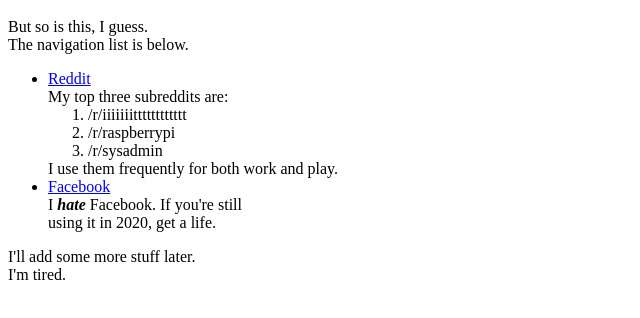
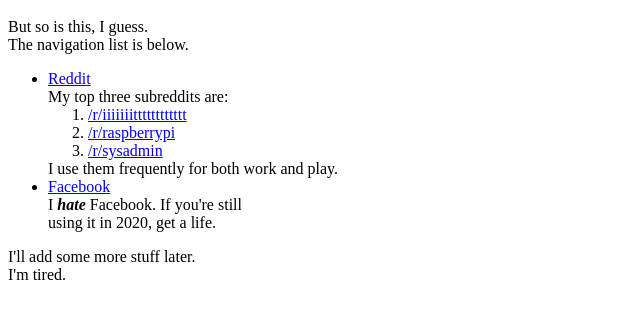
Before and after one commit to Parkway/WebStuff, a plain HTML site: page Main.html in a window 1280 px wide. Shown: the part 48-366 px from the top of the page, without its empty margins (0-640 px from the left). Drawn offline with Linux system fonts and the light colour scheme.

Commit message:
Updated Main with better hyperlinks.

```diff
--- a/Main.html
+++ b/Main.html
@@ -49,14 +49,14 @@
 				<br>
 				<ol>
 					<li>
-						/r/iiiiiiitttttttttttt
+						<a href = "https://www.reddit.com/r/iiiiiiitttttttttttt">/r/iiiiiiitttttttttttt</a>
 					</li>
 					<li>
-						/r/raspberrypi
+						<a href = "https://www.reddit.com/r/raspberrypi">/r/raspberrypi</a>
 					</li>
 					<li>
-						/r/sysadmin
-					</li>
+						<a href = "https://www.reddit.com/r/sysadmin">/r/sysadmin</a>
+	 				</li>
 				</ol>
 				I use them frequently for both work and play.
 			</li>
```
